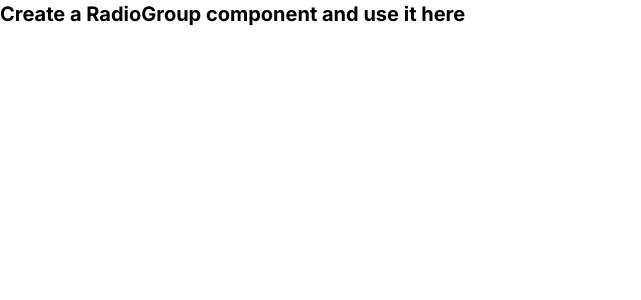
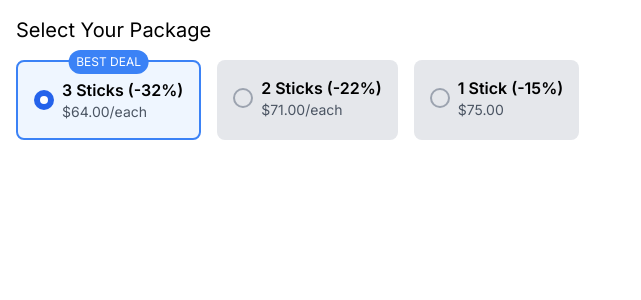
Before and after one commit to zain-adtracktiv/frontend-test, a Next.js app: page / in a window 1280 px wide. Shown: the top 300 px of the page, without its empty margins (0-641 px from the left). Built offline with nearby package versions, Linux system fonts and the light colour scheme.

Commit message:
feat. radiogroup added

```diff
--- a/app/page.tsx
+++ b/app/page.tsx
@@ -1,7 +1,34 @@
-export default function Home() {
+"use client";
+
+import { useState } from "react";
+import RadioGroup from "../components/RadioGroup";
+
+const options = [
+  {
+    label: "3 Sticks (-32%)",
+    value: "option1",
+    price: "$64.00/each",
+    badge: "BEST DEAL",
+  },
+  { label: "2 Sticks (-22%)", value: "option2", price: "$71.00/each" },
+  { label: "1 Stick (-15%)", value: "option3", price: "$75.00" },
+];
+
+const Home: React.FC = () => {
+  const [selectedOption, setSelectedOption] = useState<string>("option1");
+
   return (
-    <div className="text-xl font-bold">
-      Create a RadioGroup component and use it here
+    <div className="p-4">
+      <h1 id="radio-group-label" className="text-xl mb-4">
+        Select Your Package
+      </h1>
+      <RadioGroup
+        options={options}
+        value={selectedOption}
+        onChange={setSelectedOption}
+      />
     </div>
   );
-}
+};
+
+export default Home;
--- /dev/null
+++ b/components/RadioGroup/RadioGroup.tsx
@@ -0,0 +1,74 @@
+interface Option {
+  label: string;
+  value: string;
+  price: string;
+  badge?: string;
+}
+
+interface RadioGroupProps {
+  options: Option[];
+  value: string;
+  onChange: (value: string) => void;
+}
+
+const RadioGroup: React.FC<RadioGroupProps> = ({
+  options,
+  value,
+  onChange,
+}) => {
+  return (
+    <div
+      className="flex space-x-4"
+      role="radiogroup"
+      aria-labelledby="radio-group-label"
+    >
+      {options.map((option) => (
+        <div
+          key={option.value}
+          className={`relative cursor-pointer p-4 rounded-lg ${
+            value === option.value
+              ? "border-2 border-blue-500 bg-blue-50"
+              : "bg-gray-200"
+          }`}
+        >
+          <input
+            type="radio"
+            id={option.value}
+            name="radio-group"
+            value={option.value}
+            checked={value === option.value}
+            onChange={() => onChange(option.value)}
+            className="hidden"
+          />
+          <label
+            htmlFor={option.value}
+            className="flex items-center space-x-2 cursor-pointer"
+          >
+            <div
+              className={`w-5 h-5 border-2 rounded-full ${
+                value === option.value
+                  ? "border-blue-600 bg-blue-600"
+                  : "border-gray-400"
+              }`}
+            >
+              {value === option.value && (
+                <div className="w-2 h-2 bg-white rounded-full ml-[4px] mt-[4px]"></div>
+              )}
+            </div>
+            <div>
+              <span className="font-semibold">{option.label}</span>
+              <div className="text-sm text-gray-600">{option.price}</div>
+            </div>
+          </label>
+          {option.badge && (
+            <div className="absolute top-0 left-1/2 transform -translate-x-1/2 -translate-y-1/2 bg-blue-500 text-white text-xs py-1 px-2 rounded-full">
+              {option.badge}
+            </div>
+          )}
+        </div>
+      ))}
+    </div>
+  );
+};
+
+export default RadioGroup;
--- /dev/null
+++ b/components/RadioGroup/index.ts
@@ -0,0 +1 @@
+export { default } from "./RadioGroup";
```
